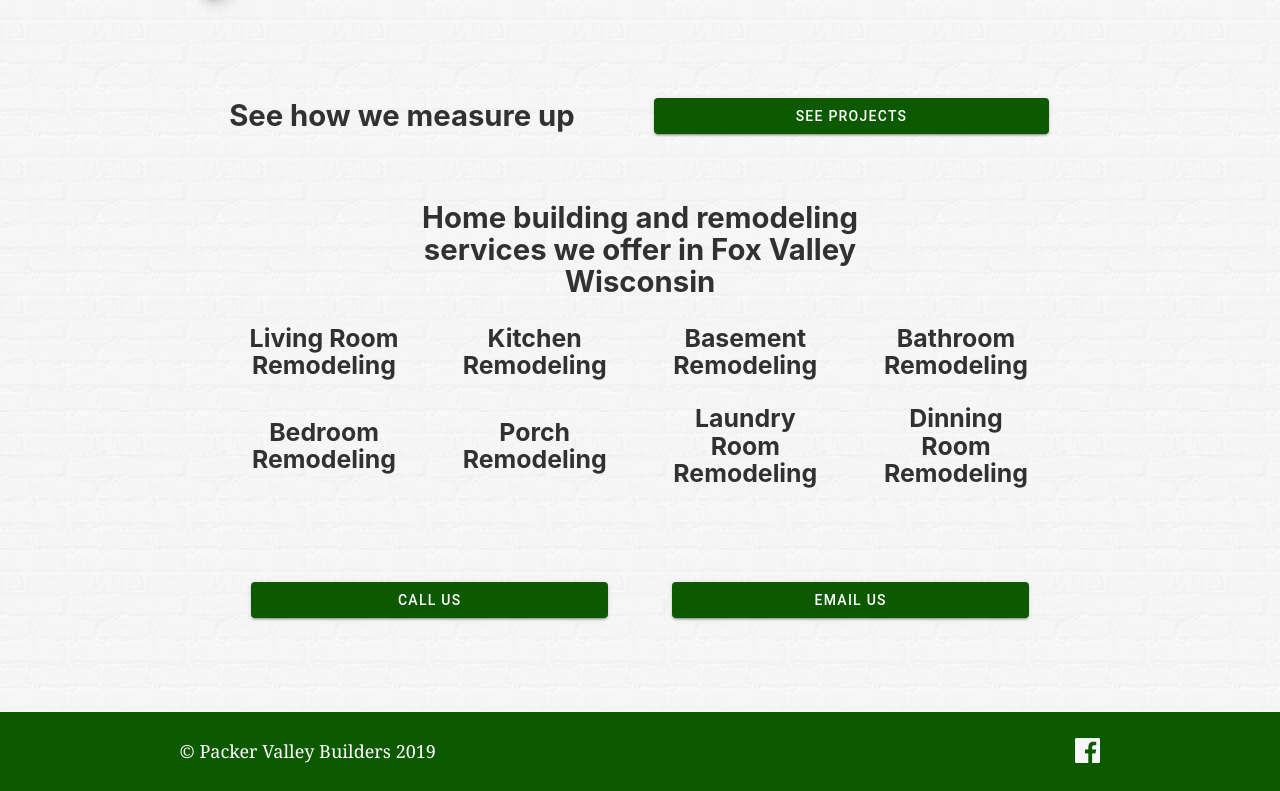
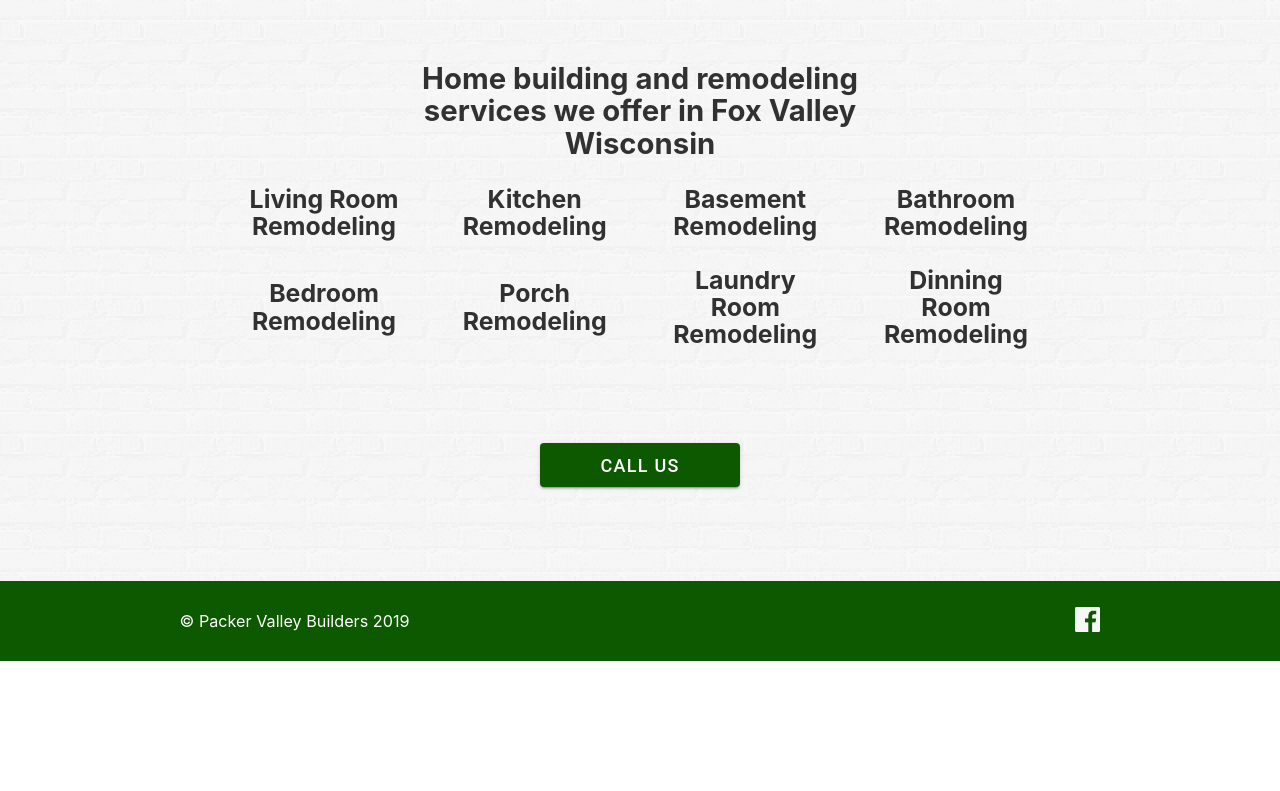
Before and after one commit to justinfriebel/packer-valley-builders, a Gatsby site: page / in a window 1280 px wide. Shown: the part 718-1509 px from the top of the page. After the commit the page ends 1379 px from the top, so only its background shows below. Built offline with nearby package versions, Linux system fonts and the light colour scheme; Gatsby itself is replaced by a stand-in of ours.

Commit message:
Some clean up.

```diff
--- a/src/components/footer.js
+++ b/src/components/footer.js
@@ -22,6 +22,11 @@ const Footer = ({ siteTitle }) => (
           style={{
             color: "#FFFFFF",
             textDecoration: "none",
+            fontFamily:
+              "-apple-system, BlinkMacSystemFont, Segoe UI, Roboto, Oxygen, Ubuntu, Cantarell, Fira Sans, Droid Sans, Helvetica Neue, sans-serif",
+            textRendering: "optimizeLegibility",
+            fontSize: "0.90rem",
+            lineHeight: "1.1",
           }}
         >
           &copy; {siteTitle} {new Date().getFullYear()}
--- a/src/components/header.js
+++ b/src/components/header.js
@@ -14,17 +14,23 @@ const Header = ({ siteTitle }) => (
         padding: "1.45rem 1.0875rem",
       }}
     >
-      <h1 style={{ margin: 0 }}>
+      <div style={{ margin: 0 }}>
         <Link
           to="/"
           style={{
             color: "#B8B233",
             textDecoration: "none",
+            fontFamily:
+              "-apple-system, BlinkMacSystemFont, Segoe UI, Roboto, Oxygen, Ubuntu, Cantarell, Fira Sans, Droid Sans, Helvetica Neue, sans-serif",
+            fontWeight: "bold",
+            textRendering: "optimizeLegibility",
+            fontSize: "1.25rem",
+            lineHeight: "1.1",
           }}
         >
           {siteTitle}
         </Link>
-      </h1>
+      </div>
     </div>
   </div>
 )
--- a/src/components/images/crisDave.js
+++ b/src/components/images/crisDave.js
@@ -7,7 +7,7 @@ const CrisDave = () => {
     query {
       placeholderImage: file(relativePath: { eq: "cris-dave-ruedinger.png" }) {
         childImageSharp {
-          fluid(maxWidth: 300) {
+          fluid(maxWidth: 400) {
             ...GatsbyImageSharpFluid
           }
         }
--- a/src/components/images/measuringTape.js
+++ b/src/components/images/measuringTape.js
@@ -7,7 +7,7 @@ const MeasuringTape = () => {
     query {
       placeholderImage: file(relativePath: { eq: "measuring-tape.png" }) {
         childImageSharp {
-          fluid(maxWidth: 400) {
+          fluid(maxWidth: 900) {
             ...GatsbyImageSharpFluid
           }
         }
--- a/src/components/layout.css
+++ b/src/components/layout.css
@@ -669,7 +669,7 @@ pre tt:after {
   cursor: default;
   display: flex;
   font-family: Roboto, sans-serif;
-  font-size: 14px;
+  font-size: 18px;
   font-stretch: 100%;
   font-style: normal;
   font-variant-caps: normal;
@@ -677,7 +677,7 @@ pre tt:after {
   font-variant-ligatures: normal;
   font-variant-numeric: normal;
   font-weight: 500;
-  height: 36px;
+  height: 44px;
   justify-content: center;
   letter-spacing: 1.25px;
   line-height: normal;
@@ -686,6 +686,7 @@ pre tt:after {
   margin-right: 32px;
   margin-top: 16px;
   min-width: 130px;
+  max-width: 200px;
   outline-color: rgb(255, 255, 255);
   outline-style: none;
   outline-width: 0px;
--- a/src/pages/index.js
+++ b/src/pages/index.js
@@ -23,7 +23,7 @@ const IndexPage = () => (
     >
       <MeasuringTape />
     </div>
-    <div
+    {/* <div
       className="flex-row"
       style={{
         margin: "0 auto",
@@ -33,7 +33,7 @@ const IndexPage = () => (
     >
       <h2 className="flex-column">See how we measure up</h2>
       <button className="primary-button flex-column">See Projects</button>
-    </div>
+    </div> */}
     <div
       style={{
         margin: "0 auto",
@@ -84,8 +84,10 @@ const IndexPage = () => (
           padding: "1.45rem 1.0875rem",
         }}
       >
-        <button className="primary-button flex-column">Call us</button>
-        <button className="primary-button flex-column">Email us</button>
+        <a className="primary-button flex-column" href="tel:+1-920-232-7620">
+          Call us
+        </a>
+        {/* <button className="primary-button flex-column">Email us</button> */}
       </div>
     </div>
   </Layout>
```
